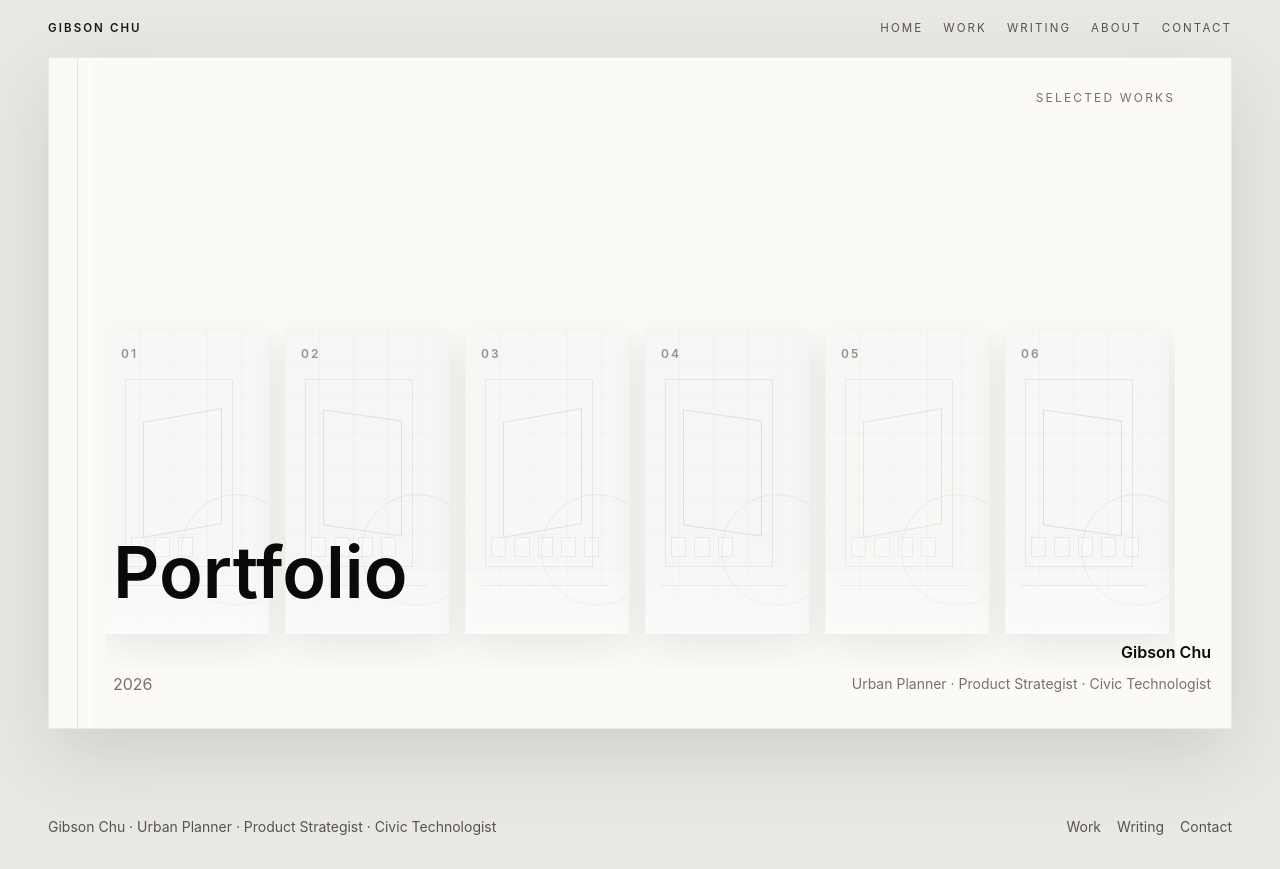
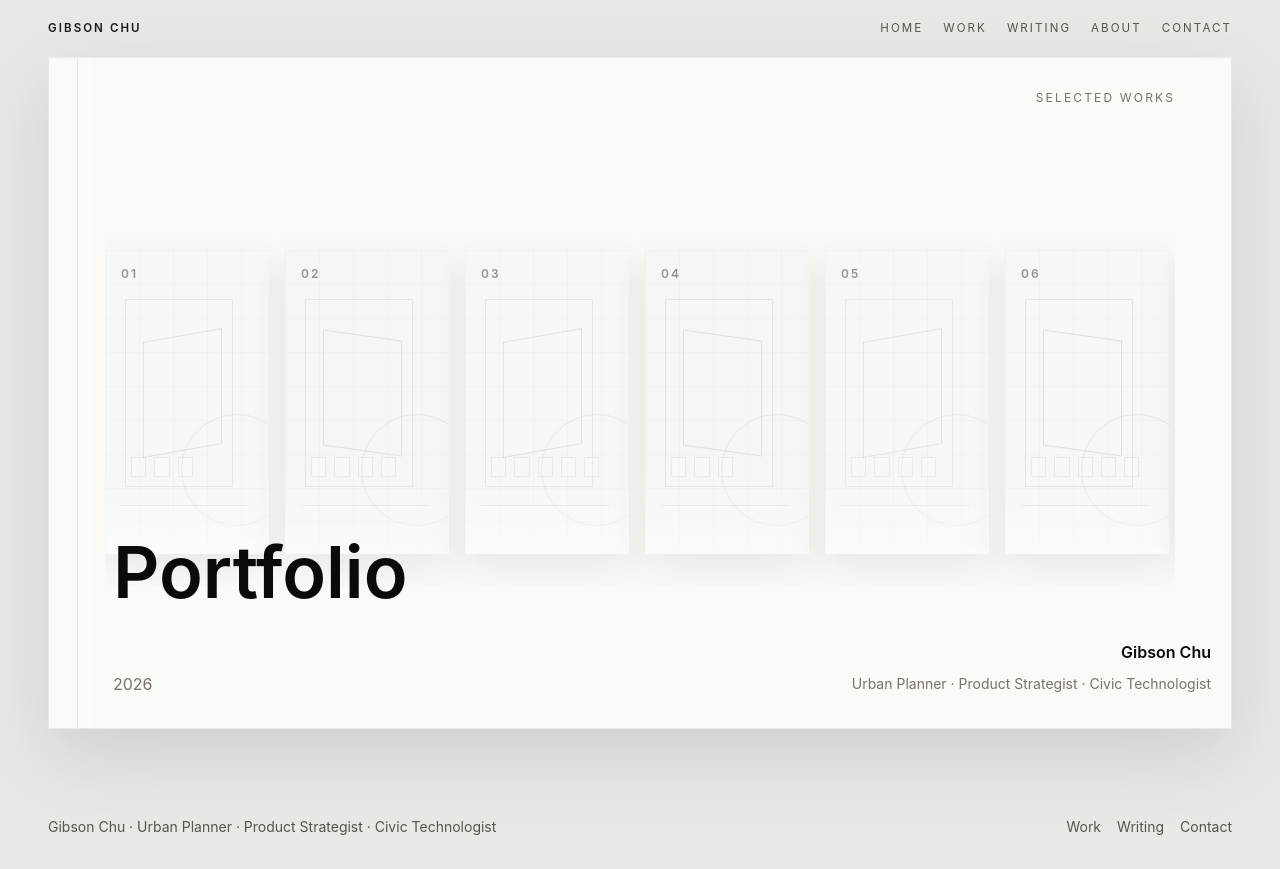
Before and after one commit to gibsonchu/portfolio-2026, a Next.js app: page / in a window 1280 px wide. Built offline with nearby package versions, Linux system fonts and the light colour scheme.

Commit message:
Separate cover title from project row

```diff
--- a/app/page.tsx
+++ b/app/page.tsx
@@ -12,7 +12,7 @@ export default function Home() {
           <p>Selected works</p>
         </div>
 
-        <div className="relative mt-24 md:mt-[22vh] lg:mt-[26vh]">
+        <div className="relative mt-20 md:mt-[14vh] lg:mt-[16vh]">
           <ProjectGrid projects={projects} featured />
         </div>
 
```
